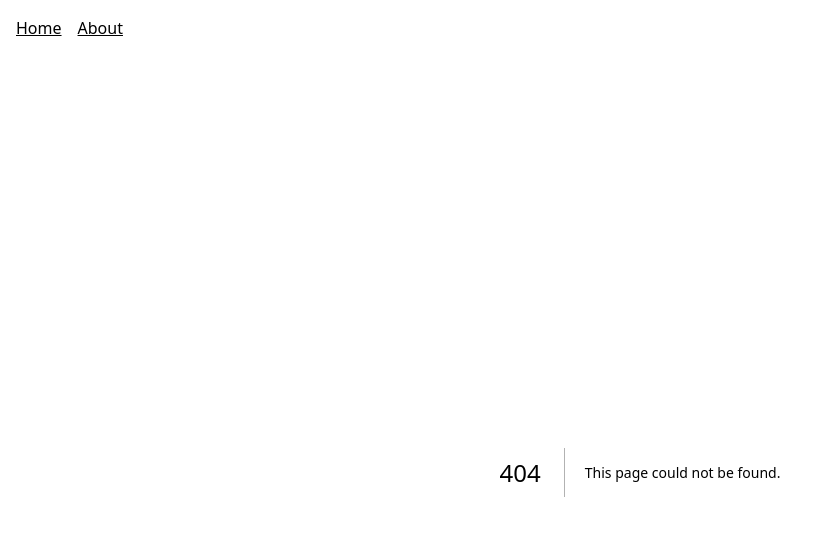
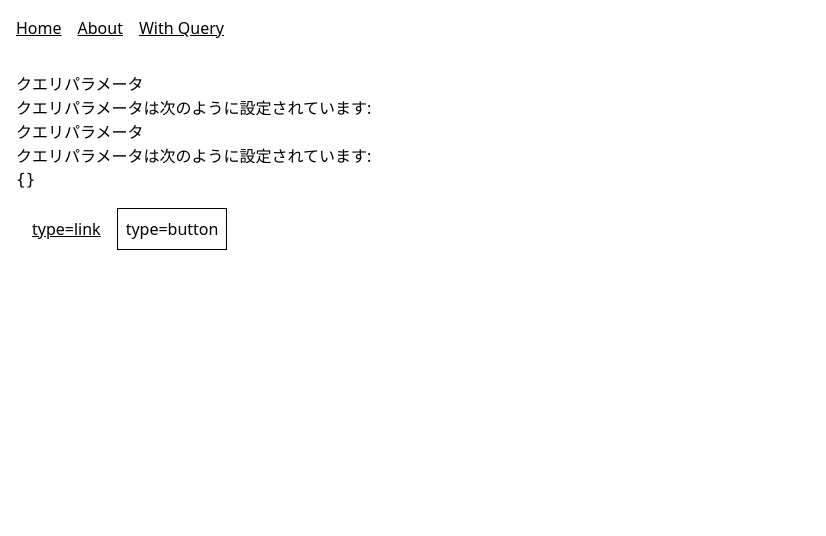
Before and after one commit to crow-fox/github-pages-deploy-with-next.js, a Next.js app: page /with-query in a window 1280 px wide. Before the commit this address had no page. Shown: the top 536 px of the page, without its empty margins (0-826 px from the left). Built offline with nearby package versions, Linux system fonts and the light colour scheme.

Commit message:
query test

```diff
--- a/app/layout.tsx
+++ b/app/layout.tsx
@@ -26,6 +26,11 @@ export default function RootLayout({
                 About
               </Link>
             </li>
+            <li>
+              <Link href="/with-query" className="underline">
+                With Query
+              </Link>
+            </li>
           </ul>
         </nav>
         <main>{children}</main>
--- /dev/null
+++ b/app/with-query/DIsplayQuery.tsx
@@ -0,0 +1,17 @@
+"use client";
+
+import { useSearchParams } from "next/navigation";
+
+export function DisplayQuery() {
+  const searchParams = useSearchParams();
+
+  const query = Object.fromEntries(searchParams);
+
+  return (
+    <div>
+      <h1>クエリパラメータ</h1>
+      <p>クエリパラメータは次のように設定されています:</p>
+      <pre>{JSON.stringify(query, null, 2)}</pre>
+    </div>
+  );
+}
--- /dev/null
+++ b/app/with-query/QueryChangeButton.tsx
@@ -0,0 +1,20 @@
+"use client";
+
+import { createQueryString } from "@/app/with-query/createQuery";
+import { usePathname, useRouter, useSearchParams } from "next/navigation";
+import { ComponentPropsWithRef } from "react";
+
+type Props = Omit<ComponentPropsWithRef<"button">, "onClick"> & {
+  queries: Record<string, string>;
+};
+
+export function QueryChangeButton({ queries, ...others }: Props) {
+  const searchParams = useSearchParams();
+  const pathname = usePathname();
+  const router = useRouter();
+
+  function handleClick() {
+    router.push(`${pathname}?${createQueryString(queries, searchParams)}`);
+  }
+  return <button {...others} onClick={handleClick}></button>;
+}
--- /dev/null
+++ b/app/with-query/QueryChangeLink.tsx
@@ -0,0 +1,23 @@
+"use client";
+
+import { createQueryString } from "@/app/with-query/createQuery";
+import Link from "next/link";
+import { usePathname, useSearchParams } from "next/navigation";
+import { ComponentProps } from "react";
+
+type Props = Omit<ComponentProps<typeof Link>, "href"> & {
+  queries: Record<string, string>;
+};
+
+export function QueryChangeLink({ queries, ...others }: Props) {
+  const searchParams = useSearchParams();
+  const pathname = usePathname();
+  return (
+    <Link
+      {...others}
+      href={`${pathname}?${createQueryString(queries, searchParams)}`}
+    >
+      {others.children}
+    </Link>
+  );
+}
--- /dev/null
+++ b/app/with-query/createQuery.ts
@@ -0,0 +1,12 @@
+import { ReadonlyURLSearchParams } from "next/navigation";
+
+export function createQueryString(
+  queries: Record<string, string>,
+  readonlySearchParams: ReadonlyURLSearchParams
+) {
+  const searchParams = new URLSearchParams(readonlySearchParams);
+  for (const [key, value] of Object.entries(queries)) {
+    searchParams.set(key, value);
+  }
+  return searchParams.toString();
+}
--- /dev/null
+++ b/app/with-query/page.tsx
@@ -0,0 +1,31 @@
+import { DisplayQuery } from "@/app/with-query/DIsplayQuery";
+import { QueryChangeButton } from "@/app/with-query/QueryChangeButton";
+import { QueryChangeLink } from "@/app/with-query/QueryChangeLink";
+import { Suspense } from "react";
+
+export default function WithQuery() {
+  return (
+    <div>
+      <h1>クエリパラメータ</h1>
+      <p>クエリパラメータは次のように設定されています:</p>
+      <Suspense fallback={<div>読み込み中...</div>}>
+        <DisplayQuery />
+        <ul className=" p-4 flex flex-wrap gap-4 items-center">
+          <li>
+            <QueryChangeLink queries={{ type: "link" }} className=" underline">
+              type=link
+            </QueryChangeLink>
+          </li>
+          <li>
+            <QueryChangeButton
+              queries={{ type: "button" }}
+              className=" p-2 border border-black"
+            >
+              type=button
+            </QueryChangeButton>
+          </li>
+        </ul>
+      </Suspense>
+    </div>
+  );
+}
```
